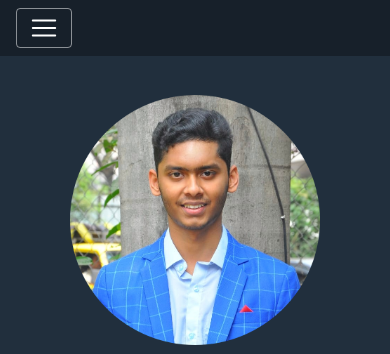
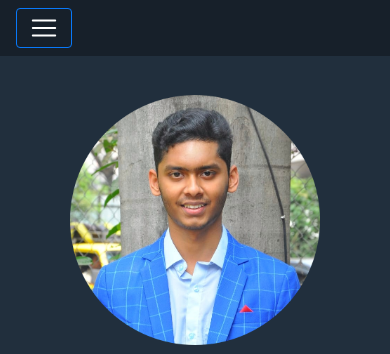
Before and after one commit to pratikshindekar/pratikshindekar.github.io, a plain HTML site: page index.html in a window 390 px wide. Shown: the top 354 px of the page. Drawn offline with nearby package versions, Linux system fonts and the light colour scheme.

Commit message:
Update styles.css

```diff
--- a/css/styles.css
+++ b/css/styles.css
@@ -11,7 +11,7 @@
 }
 
 .custom-toggler.navbar-toggler {
-  border-color: rgb(255, 255, 255, 0.5);
+  border-color: rgb(8, 121, 250);
 }
 
 .nav-item {
```
